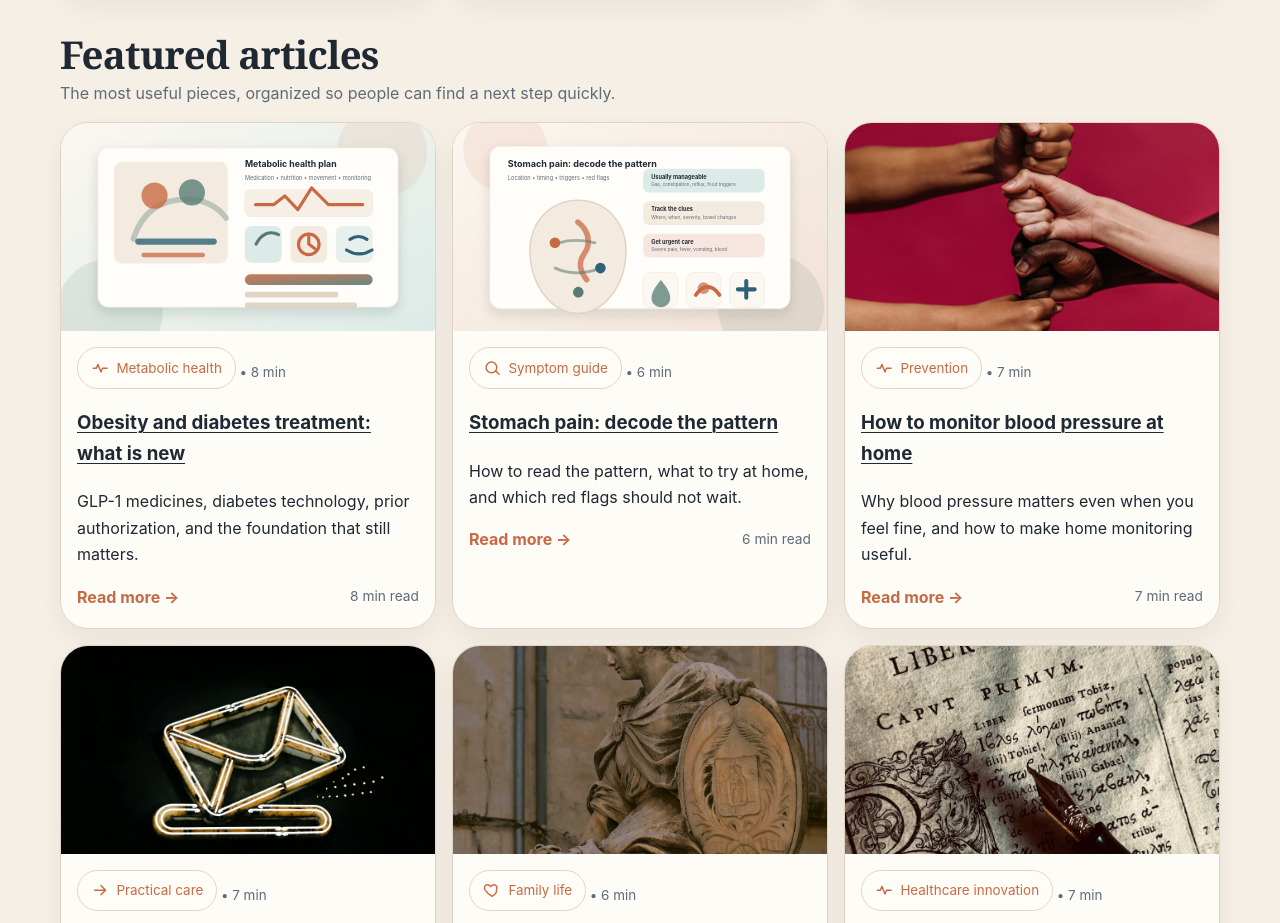
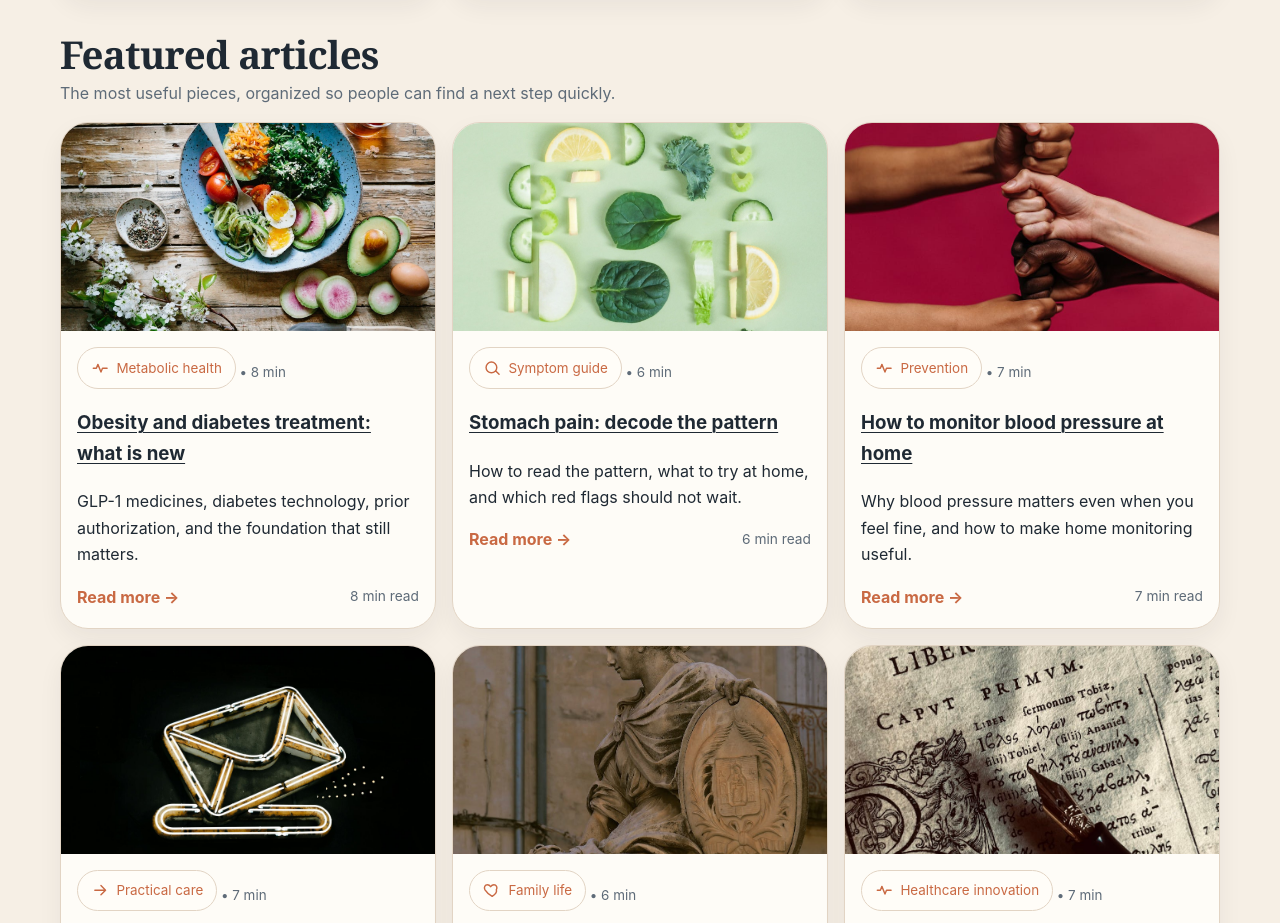
Before and after one commit to opieclawnunez/familydoc9-site, a plain HTML site: page index.html in a window 1280 px wide. Shown: the part 1420-2343 px from the top of the page. Drawn offline with Linux system fonts and the light colour scheme.

Commit message:
fix: replace SVG illustrations with real Unsplash stock photos for obesity/diabetes and stomach pain articles

```diff
--- a/index.html
+++ b/index.html
@@ -127,7 +127,7 @@
       <p class="section-kicker">The most useful pieces, organized so people can find a next step quickly.</p>
       <div class="article-grid">
         <article class="media-card">
-          <img src="assets/media/obesity-diabetes-care.svg" alt="Obesity and diabetes treatment planning visual" />
+          <img src="assets/media/hero-healthy-eating.jpg" alt="A healthy low-carb meal with zucchini noodles, eggs, avocado, and greens" />
           <div class="media-copy">
             <div class="meta"><span class="category-chip"><span class="icon-mark" data-icon="pulse"></span> Metabolic health</span> • 8 min</div>
             <h3><a href="innovations-in-obesity-and-diabetes-treatment.html">Obesity and diabetes treatment: what is new</a></h3>
@@ -139,7 +139,7 @@
           </div>
         </article>
         <article class="media-card">
-          <img src="assets/media/abdominal-pain-guide.svg" alt="Abdominal pain symptom guide visual" />
+          <img src="assets/media/hero-digestive-health.jpg" alt="Fresh ginger, cucumber, lemon, and leafy greens for digestive health" />
           <div class="media-copy">
             <div class="meta"><span class="category-chip"><span class="icon-mark" data-icon="search"></span> Symptom guide</span> • 6 min</div>
             <h3><a href="why-does-your-stomach-hurt-decode-the-mystery-and-find-relief.html">Stomach pain: decode the pattern</a></h3>
```
Also changed, not shown: articles.html (+2 -2 lines), innovations-in-obesity-and-diabetes-treatment.html (+2 -2 lines), why-does-your-stomach-hurt-decode-the-mystery-and-find-relief.html (+2 -2 lines), assets/media/abdominal-pain-guide.svg (deleted), assets/media/doctor-phone-call.jpg (deleted), assets/media/hero-digestive-health.jpg (added), assets/media/hero-healthy-eating.jpg (added), assets/media/obesity-diabetes-care.svg (deleted).
